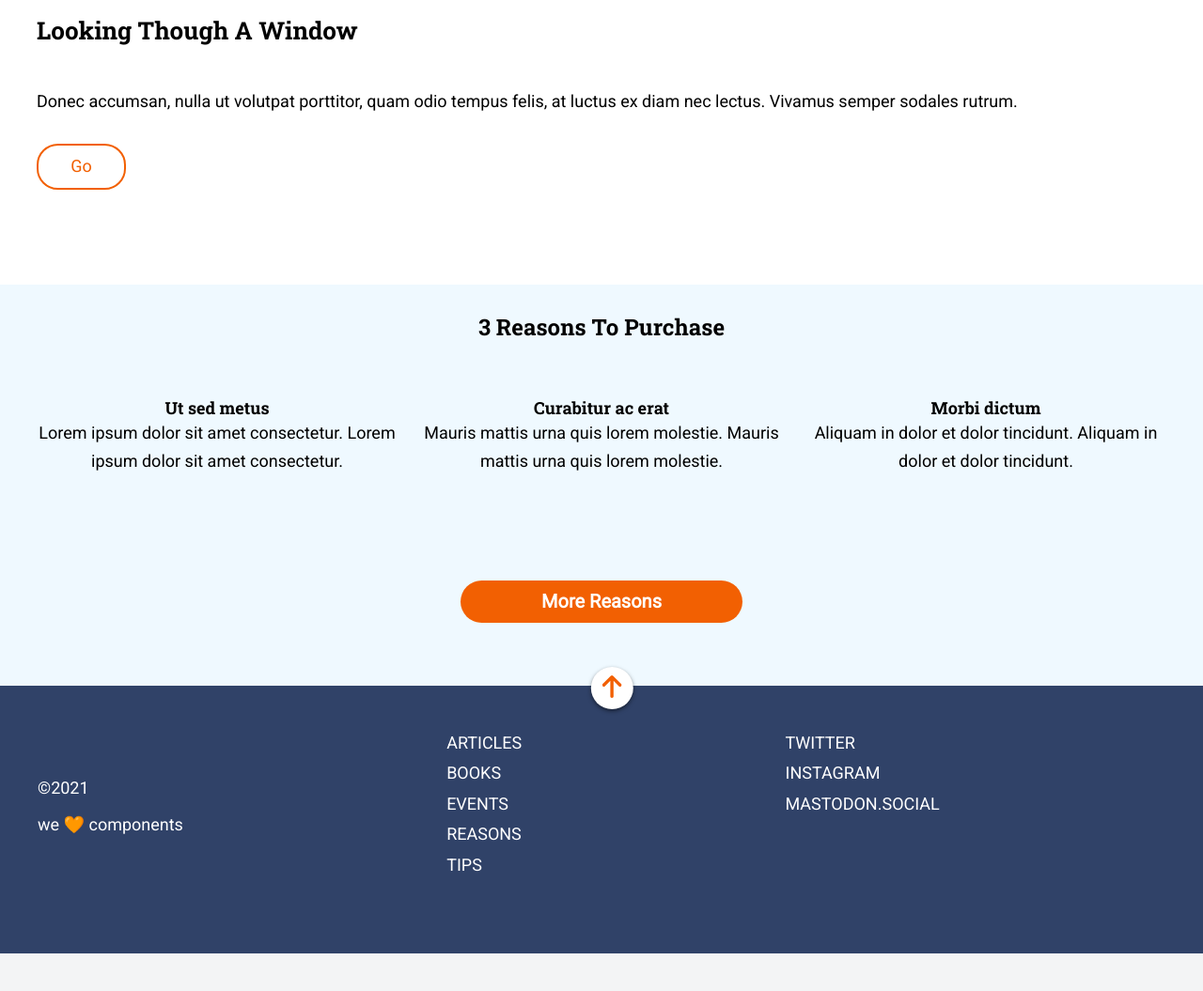
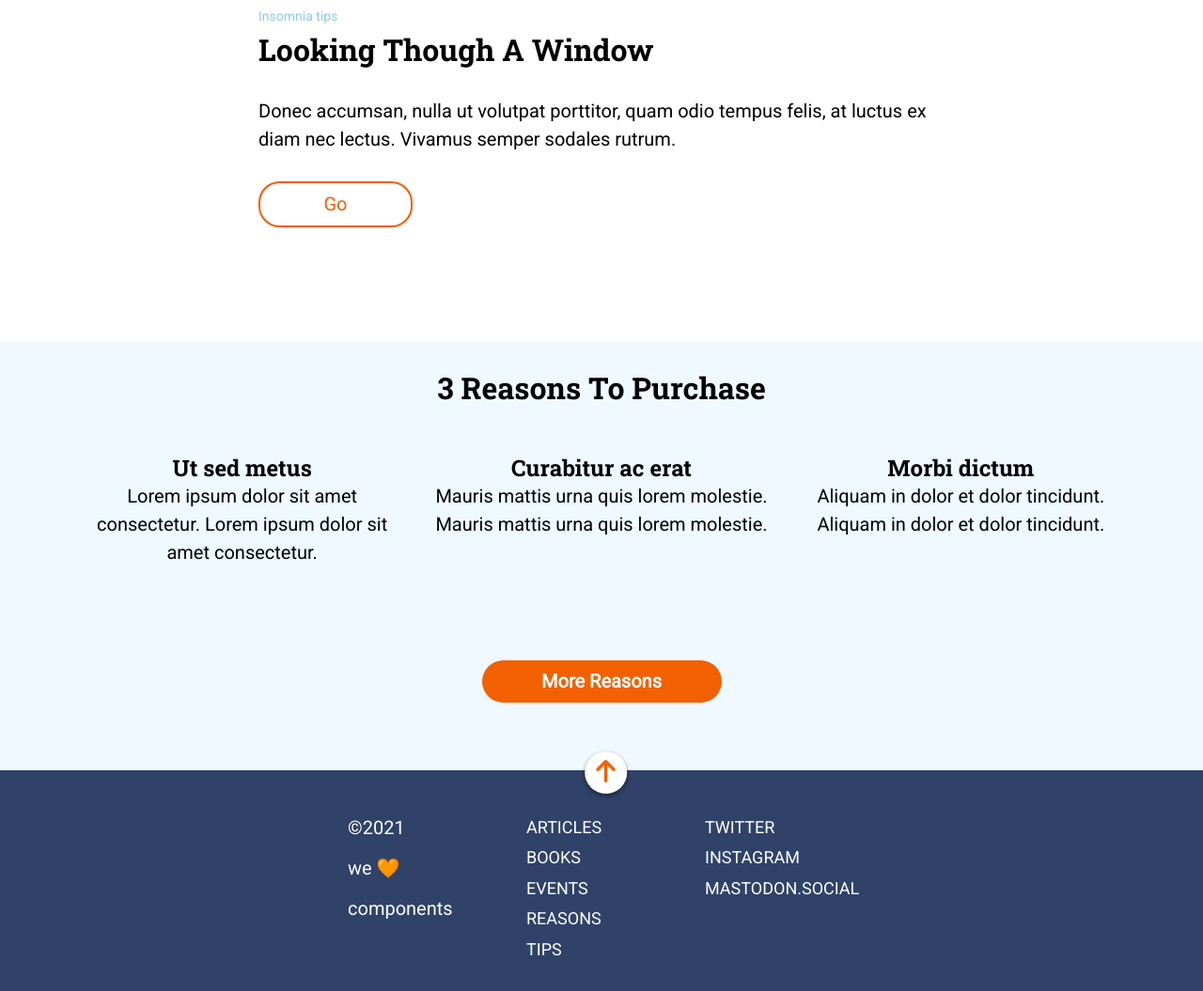
Before and after one commit to Adalab/modulo-1-evaluacion-final-mariamolinagarcia, a website: page docs/index.html in a window 1280 px wide. Shown: the part 857-1912 px from the top of the page at 94% size. Before the commit the page ends 1872 px from the top, so only its background shows below. Drawn offline with nearby package versions, Linux system fonts and the light colour scheme; files that its build step writes are made by us from their sources.

Commit message:
finished desktop responsive version

```diff
--- a/src/scss/layout/_first-section.scss
+++ b/src/scss/layout/_first-section.scss
@@ -8,6 +8,12 @@
     padding-right: 39px;
     height: 330px;
   }
+  @media all and (min-width: 1280px) {
+    height: 360px;
+    padding-left: 275px;
+    padding-right: 275px;
+    padding-top: 60px;
+  }
 
   &__small {
     color: #8ccbea;
@@ -16,10 +22,7 @@
   }
 
   h2 {
-    line-height: 2.3;
-    font-size: 24px;
     @media all and (min-width: 768px) {
-      font-size: 26px;
       padding-bottom: 30px;
     }
   }
@@ -34,22 +37,32 @@
     justify-content: center;
     align-items: center;
     margin-top: 30px;
-    transition: color ease 1s;
+    transition: background-color ease 1s;
 
     &:hover {
       background-color: #f26002;
       color: white;
       border: solid 2px white;
     }
+
     .button-link {
       color: #f26002;
       padding: 25px;
+      font-size: 20px;
+      @media all and (min-width: 1280px) {
+        padding-left: 110px;
+        padding-right: 110px;
+      }
+      &:hover {
+        color: white;
+      }
     }
-    .button-link:hover {
-      color: white;
-    }
+
     @media all and (min-width: 768px) {
       width: 91px;
     }
+    @media all and (min-width: 1280px) {
+      width: 160px;
+    }
   }
 }
--- a/src/scss/layout/_footer.scss
+++ b/src/scss/layout/_footer.scss
@@ -17,6 +17,11 @@
     padding-left: 40px;
     padding-top: 45px;
   }
+  @media all and (min-width: 1280px) {
+    align-items: center;
+    padding-left: 370px;
+    padding-right: 370px;
+  }
 
   &__copy {
     text-transform: initial;
@@ -25,6 +30,11 @@
     padding-bottom: 45px;
     @media all and (min-width: 768px) {
       padding-top: 0px;
+      transform: translate(0, -50px);
+    }
+    @media all and (min-width: 1280px) {
+      width: 160px;
+      padding-right: 30px;
     }
     p {
       line-height: 2.14;
@@ -39,24 +49,36 @@
   }
   &__nav {
     order: 1;
+
+    a {
+      color: white;
+    }
+
     @media all and (min-width: 768px) {
       order: 2;
       text-align: left;
     }
+    @media all and (min-width: 1280px) {
+      width: 160px;
+      padding-right: 30px;
+    }
+  }
+
+  &__social {
+    order: 2;
+    padding-top: 30px;
+
     a {
       color: white;
     }
-  }
-  &__social {
-    order: 2;
-    padding-top: 30px;
+
     @media all and (min-width: 768px) {
       order: 3;
       text-align: left;
       padding-top: 0px;
     }
-    a {
-      color: white;
+    @media all and (min-width: 1280px) {
+      width: 160px;
     }
   }
 
@@ -75,6 +97,9 @@
     @media all and (min-width: 768px) {
       transform: translate(46vw, -65px);
     }
+    @media all and (min-width: 1280px) {
+      transform: translate(14vw, -65px);
+    }
     &--image {
       transform: translate(0, 4px);
       padding: 10px;
--- a/src/scss/layout/_page.scss
+++ b/src/scss/layout/_page.scss
@@ -13,14 +13,28 @@ h2 {
   font-size: 24px;
   line-height: 1.25;
   text-transform: capitalize;
+  @media all and (min-width: 768px) {
+    font-size: 26px;
+  }
+  @media all and (min-width: 1280px) {
+    font-size: 32px;
+  }
 }
 h3 {
   font-family: $font-titles;
   font-size: 18px;
   font-weight: bold;
   line-height: 1.25;
+  @media all and (min-width: 768px) {
+    font-size: 24px;
+  }
 }
 
 p {
+  font-size: 18px;
   line-height: 1.67;
+  @media all and (min-width: 768px) {
+    font-size: 20px;
+    line-height: 1.5;
+  }
 }
--- a/src/scss/layout/_second-section.scss
+++ b/src/scss/layout/_second-section.scss
@@ -19,6 +19,12 @@
     padding-left: 40px;
     padding-right: 40px;
   }
+  @media all and (min-width: 1280px) {
+    height: 427px;
+    grid-template-rows: 45px 115px 45px;
+    padding-left: 80px;
+    padding-right: 80px;
+  }
 
   .item1 {
     @media all and (min-width: 768px) {
@@ -28,28 +34,38 @@
 
   &__button {
     height: 45px;
+    width: 230px;
     background-color: #f26002;
     font-size: 20px;
-    max-width: 300px;
     border-radius: 22.5px;
     margin-left: auto;
     margin-right: auto;
     display: flex;
     align-items: center;
+    justify-content: center;
+
     transition: transform ease 1s;
+
+    @media all and (min-width: 768px) {
+      width: 230px;
+      margin-top: 20px;
+      grid-column: 1 / 4;
+    }
+    @media all and (min-width: 1280px) {
+      width: 255px;
+      margin-top: 60px;
+      margin-bottom: 60px;
+      grid-column: 1 / 4;
+    }
     &:hover {
       transform: scale(1.2);
     }
-    & .button-link {
-      width: 300px;
+    .button-link {
       font-weight: 900;
       color: white;
       text-transform: capitalize;
-      padding: 15px;
-    }
-    @media all and (min-width: 768px) {
-      margin-top: 20px;
-      grid-column: 1 / 4;
+
+      padding: 50px;
     }
   }
 }
```
Also changed, not shown: public/assets/css/main.css, 1 other file.
